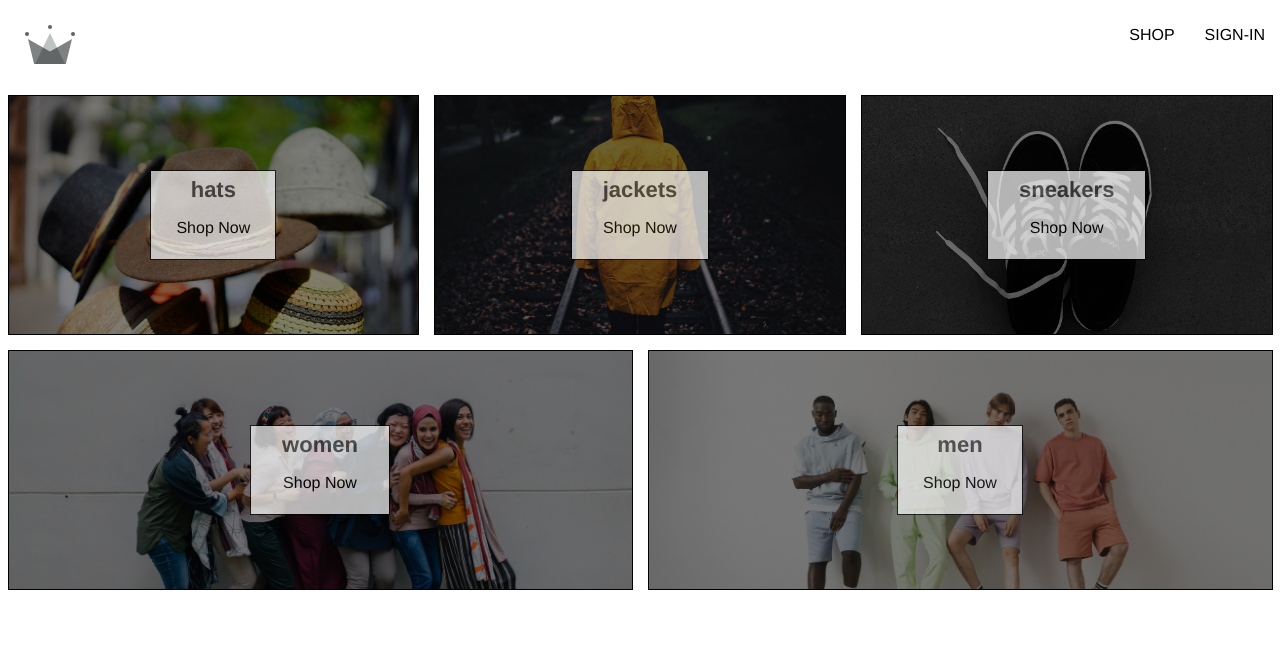
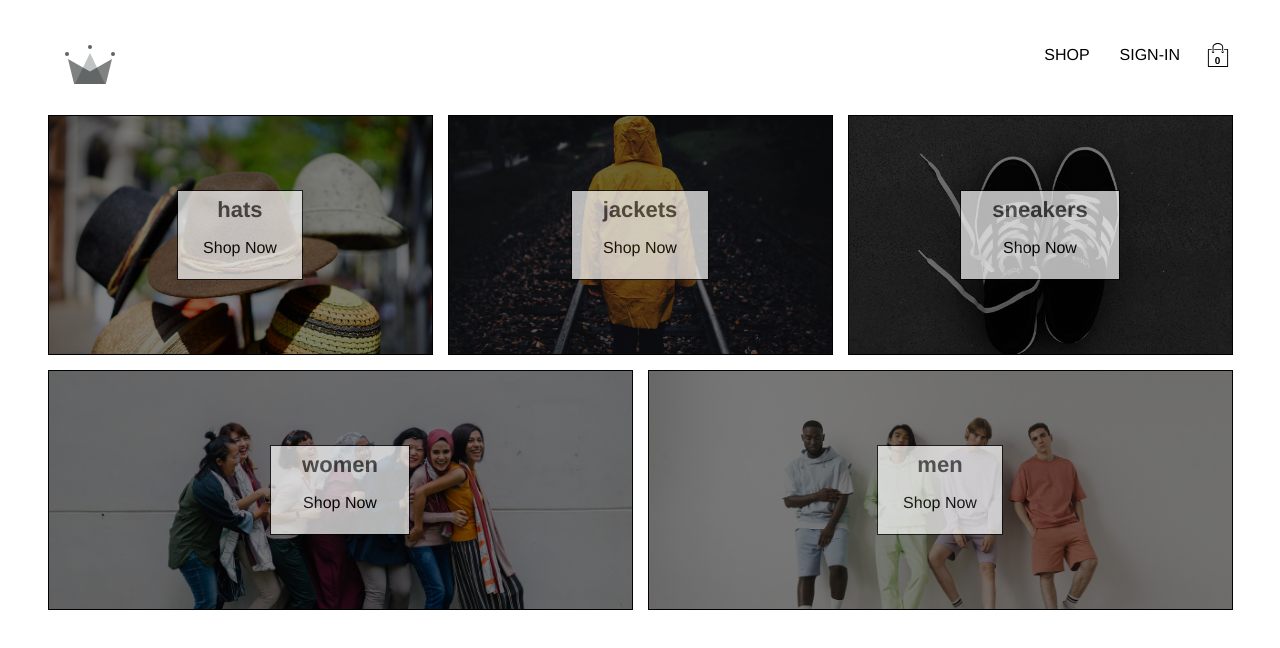
Before and after one commit to george-w-boo/eCommerceApp_v2, a React (Create React App) app: page / in a window 1280 px wide. Shown: the top 648 px of the page. Built offline with nearby package versions, Linux system fonts and the light colour scheme; no server answers; a web font is replaced by a local one.

Commit message:
adds cart icon component

```diff
--- /dev/null
+++ b/src/components/CartIcon/CartIcon.jsx
@@ -0,0 +1,13 @@
+import { ReactComponent as ShoppingIcon } from '../../assets/shopping-bag.svg';
+import './CartIcon.scss';
+
+const CartIcon = () => {
+  return (
+    <div className='cart-icon-container'>
+      <ShoppingIcon className='shopping-icon' />
+      <span className="item-count">0</span>
+    </div>
+  )
+}
+
+export default CartIcon;
--- /dev/null
+++ b/src/components/CartIcon/CartIcon.scss
@@ -0,0 +1,21 @@
+.cart-icon-container {
+  width: 45px;
+  height: 45px;
+  position: relative;
+  display: flex;
+  align-items: center;
+  justify-content: center;
+  cursor: pointer;
+
+  .shopping-icon {
+    width: 24px;
+    height: 24px;
+  }
+
+  .item-count {
+    position: absolute;
+    font-size: 10px;
+    font-weight: bold;
+    bottom: 12px;
+  }
+}
--- a/src/index.scss
+++ b/src/index.scss
@@ -1,5 +1,6 @@
 body {
   margin: 0;
+  padding: 20px 40px;
   font-family: 'BenchNine', 'Helvetica Neue',
     sans-serif;
   -webkit-font-smoothing: antialiased;
--- a/src/routes/Navigation/Navigation.jsx
+++ b/src/routes/Navigation/Navigation.jsx
@@ -3,7 +3,7 @@
 import { UserContext } from '../../contexts/UserContext';
 import { Outlet, Link } from "react-router-dom";
 import { ReactComponent as CrownLogo } from '../../assets/crown.svg';
-
+import CartIcon from '../../components/CartIcon/CartIcon';
 import './Navigation.scss';
 
 const Navigation = () => {
@@ -29,6 +29,7 @@
               SIGN-IN
             </Link>
           )}
+          <CartIcon />
         </div>
       </div>
       <Outlet />
```
Also changed, not shown: src/assets/shopping-bag.svg (added).
